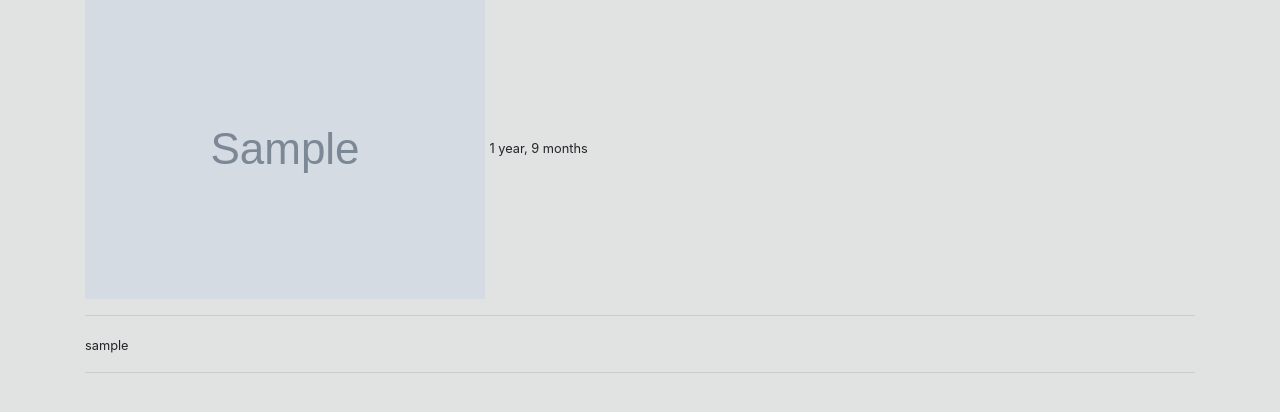
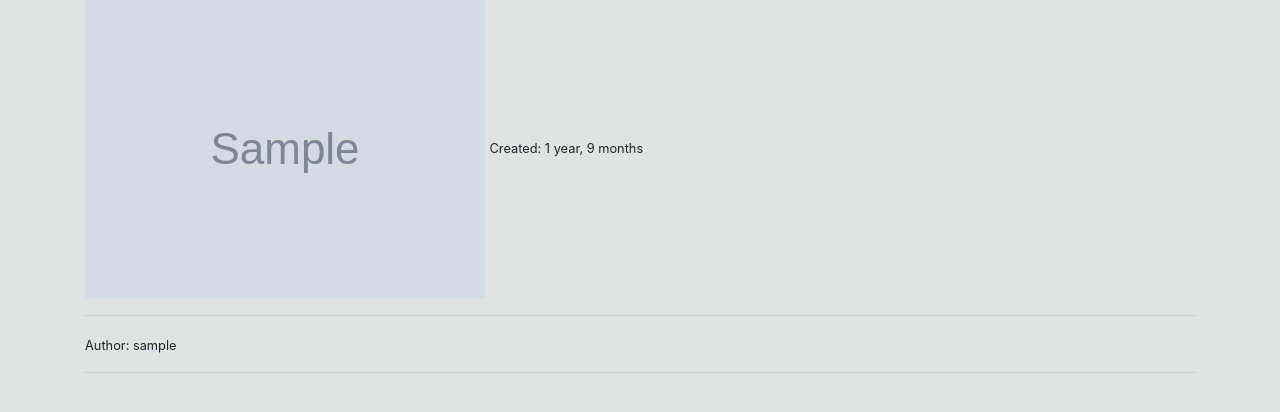
Before and after one commit to mosihere/mosihere-blog, a Django app: a page that uses blog/templates/blog/article_detail.html in a window 1280 px wide. Shown: the part 204-616 px from the top of the page. Run offline with Django 3.2, Linux system fonts and the light colour scheme; tables that the repository leaves empty hold one stand-in row (values such as "Sample post"); grey boxes marked "Sample" are stand-in pictures; some libraries are stand-ins or nearby versions.

Commit message:
Image improved in article_detail

```diff
--- a/blog/templates/blog/article_detail.html
+++ b/blog/templates/blog/article_detail.html
@@ -12,8 +12,8 @@
 	<br>
 	<h3>{{ this_article.title }}</h3>
 	<p>{{ this_article.body|safe}}</p><hr>
-	<img src="{{this_article.image.url}}"/>
-	<small>{{ this_article.pub_date|timesince}}</small><hr>
-	<small>{{ this_article.author }}</small><hr>
+	<img src="{{this_article.image.url}}" class="img-fluid"/>
+	<small>Created: {{ this_article.pub_date|timesince}}</small><hr>
+	<small>Author: {{ this_article.author }}</small><hr>
 
 {% endblock page_content %}
```
